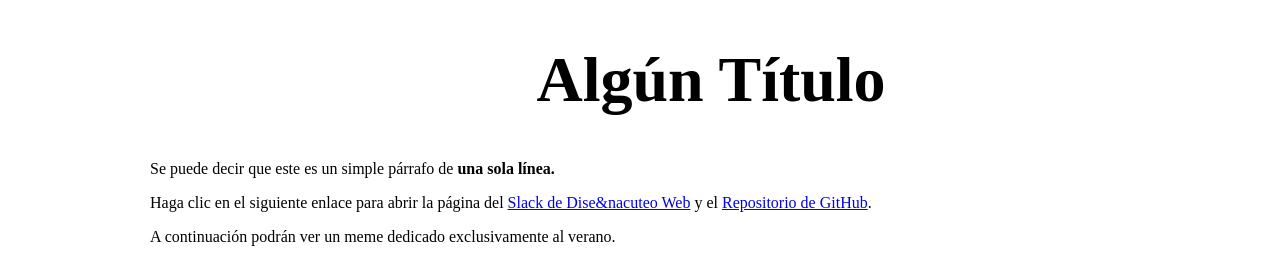
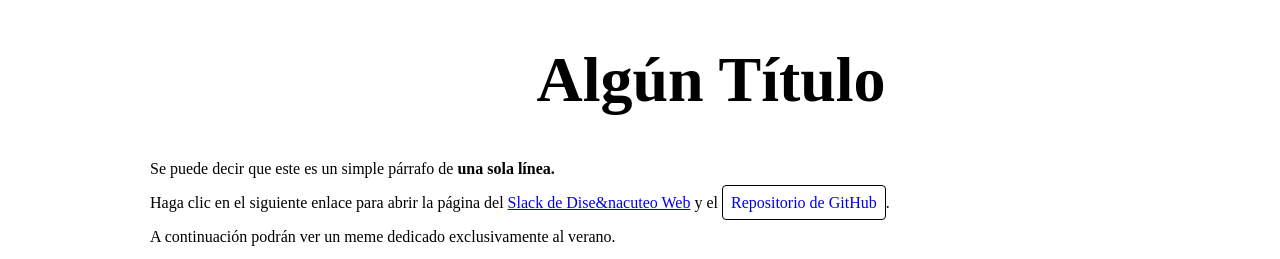
Before and after one commit to edwinacunav/Tarea01, a plain HTML site: page index.html in a window 1280 px wide. Shown: the top 259 px of the page. Drawn offline with Linux system fonts and the light colour scheme; grey boxes are pictures that could not be loaded.

Commit message:
Update index.html
Added pseudoButtons feature to a specific a tag only.

```diff
--- a/index.html
+++ b/index.html
@@ -16,7 +16,7 @@
     l&iacutenea.</strong></p>
     <p>Haga clic en el siguiente enlace para abrir la p&aacutegina del
     <a href="https://bs-introtowebdev.slack.com/x-11118154546-11262358518/">Slack de Dise&nacuteo Web</a> y el
-    <a href="https://github.com/smoothness/bs-intro-to-web-dev">Repositorio de GitHub</a>.</p>
+    <a class='pseudoButtons' href="https://github.com/smoothness/bs-intro-to-web-dev">Repositorio de GitHub</a>.</p>
     <p>A continuaci&oacuten podr&aacuten ver un meme dedicado exclusivamente al verano.</p>
     <img src="http://s2.quickmeme.com/img/14/14bae0e1aaee6dfa754b5c7e0979f16686fe401d01ed5cd3f887490ae53c31a9.jpg"/>
     <table border=”1″>
```
